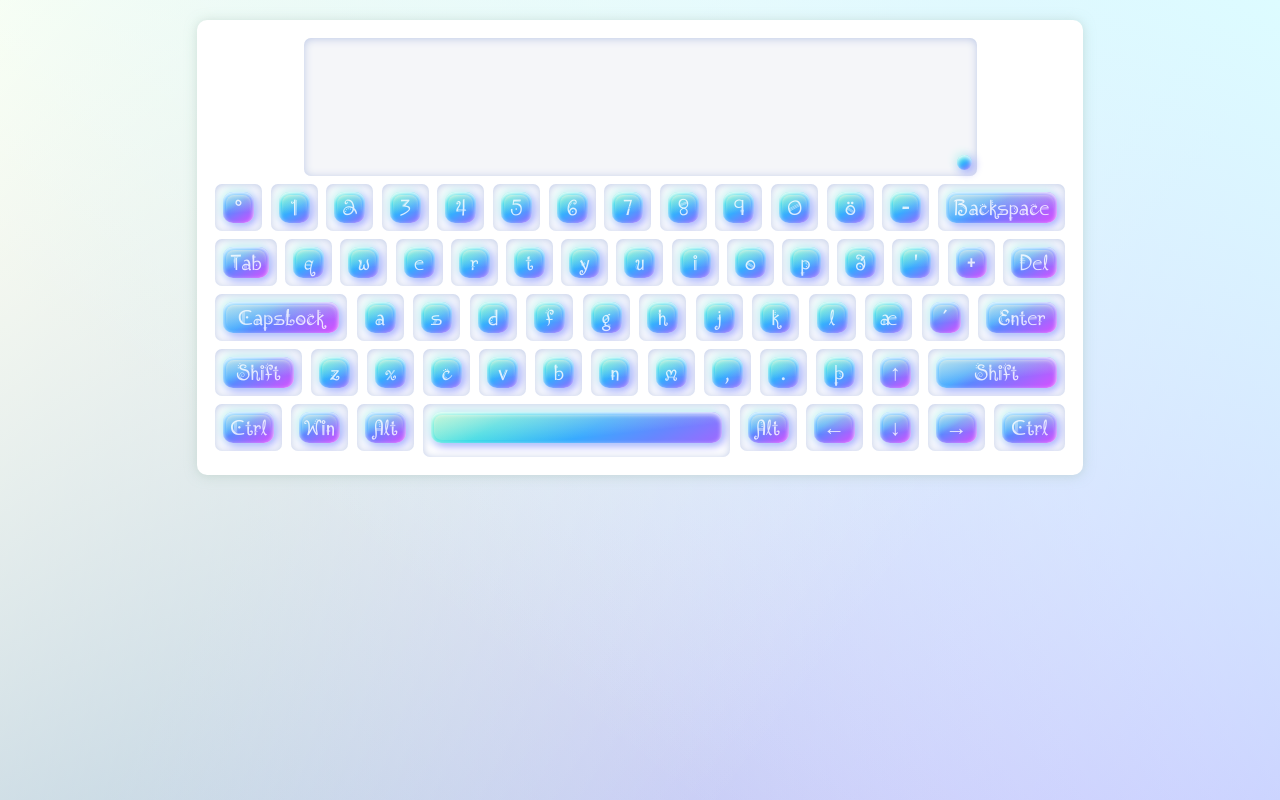
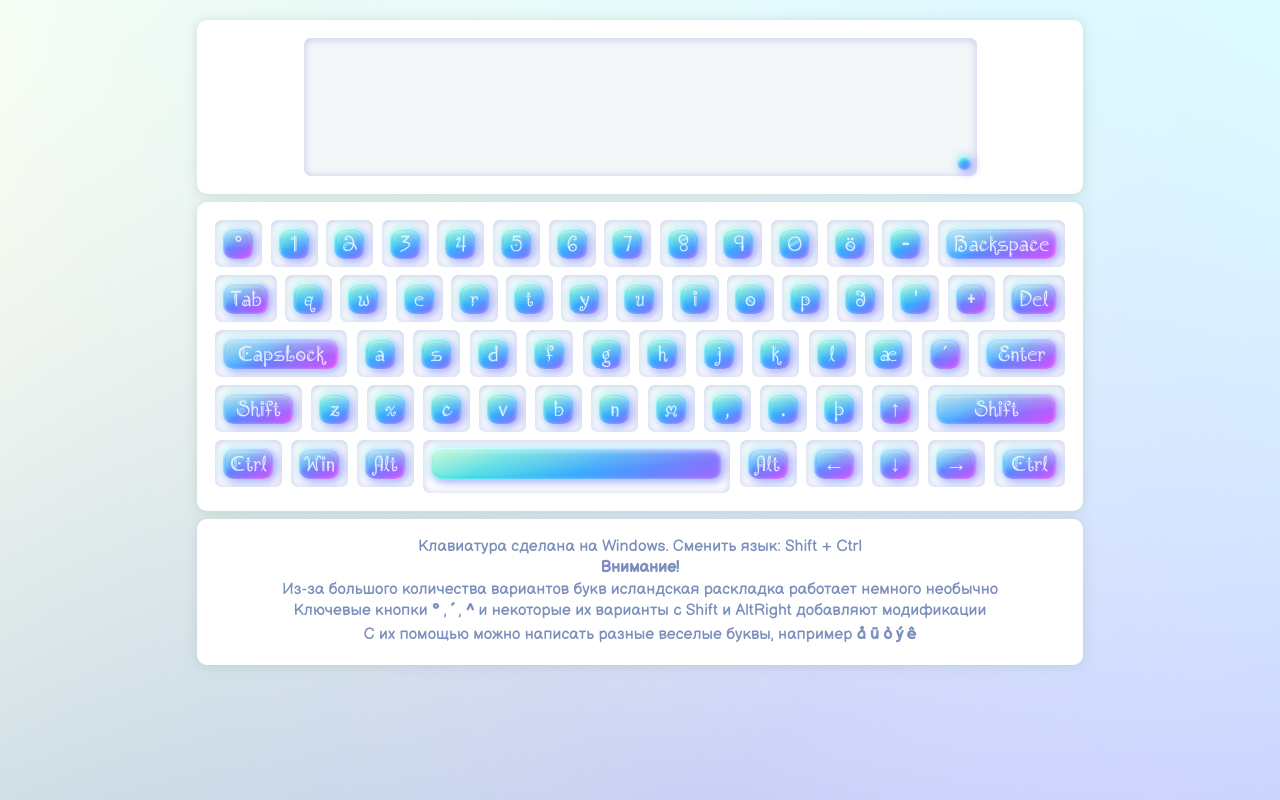
Before and after one commit to Ana-Ma-Web/virtual-keyboard, a website: page index.html in a window 1280 px wide. Drawn offline with Linux system fonts and the light colour scheme.

Commit message:
feat: add info layout

```diff
--- a/src/css/style.css
+++ b/src/css/style.css
@@ -1,3 +1,4 @@
+@import url('https://fonts.googleapis.com/css2?family=Balsamiq+Sans&display=swap');
 :root {
   --primary-bg-gradient: linear-gradient(148deg,
       #8df7d5 0%,
@@ -57,14 +58,18 @@ body {
 }
 
 .main {
+  width: fit-content;
+  margin: 0 auto;
+  display: grid;
+  gap: 8px;
+}
+
+.block {
   padding: 18px;
   background-color: white;
   border-radius: 10px;
   box-shadow: var(--keyboard-out-shadow);
-  width: fit-content;
-  margin: 0 auto;
-  display: grid;
-  gap: 8px;
+
 }
 
 .textboard {
@@ -87,6 +92,7 @@ body {
   overflow: hidden;
   width: inherit;
   margin: 0 auto;
+  resize: vertical;
 }
 
 .textboard__text-area::-webkit-resizer {
@@ -300,3 +306,15 @@ body {
   --key-width: 69px;
   --primary-bg-gradient: var(--secondary-bg-gradient)
 }
+
+.info {
+  font-family: 'Balsamiq Sans';
+  color: #7b8fbd;
+  font-weight: normal;
+  text-align: center;
+}
+
+.info span {
+  font-weight: bold;
+  line-height: 150%;
+}
--- a/src/js/index.js
+++ b/src/js/index.js
@@ -721,6 +721,7 @@ class Key {
 const renderWrapper = () => {
   const wrapper = `<div class="wrapper">
     <div class="main">
+      <div class="text-wrapper block">
         <div class="textboard">
           <textarea
           class="textboard__text-area"
@@ -728,7 +729,18 @@ const renderWrapper = () => {
           cols="72"
           rows="4">Þat mælti mín móðir: at mér skyldi kaupa</textarea>
         </div>
-      <div class="keyboard" data-lang="${data.lang}"></div>
+      </div>
+      <div class="keyboard block" data-lang="${data.lang}"></div>
+      <div class="info block">
+        Клавиатура сделана на Windows. Сменить язык: Shift + Ctrl <br>
+        <span>Внимание!</span><br>
+        Из-за большого количества вариантов букв исландская раскладка работает
+        немного необычно<br>
+        Ключевые кнопки <span> ° </span>, <span> ´ </span>, <span> ^ </span>
+        и некоторые их варианты c Shift и AltRight добавляют модификации<br>
+        С их помощью можно написать разные веселые буквы,
+        например <span> å ü ò ý ê </span>
+      </div>
     </div>
   </div>`;
   document.body.innerHTML = wrapper;
```
Lines whose indentation alone changed are shown as unchanged.
